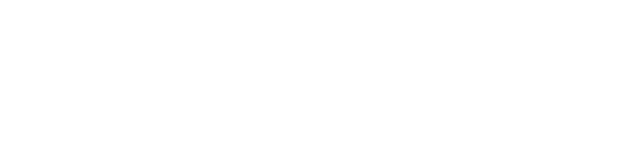
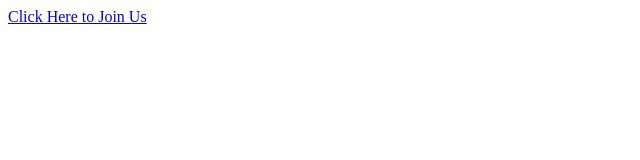
Before and after one commit to mahenmu/Membership-Form-UIAA-Alumni, a plain HTML site: page index.html in a window 1280 px wide. Shown: the whole page, without its empty margins (0-640 px from the left). Drawn offline with Linux system fonts and the light colour scheme.

Commit message:
Update index.html

```diff
--- a/index.html
+++ b/index.html
@@ -1,3 +1,3 @@
 <html>
-  <p><a href="Membership%20Form_UIAA_alumni.pdf</a></p>
+  <p><a href="Membership%20Form_UIAA_alumni.pdf">Click Here to Join Us</a></p>
 </html>
```
